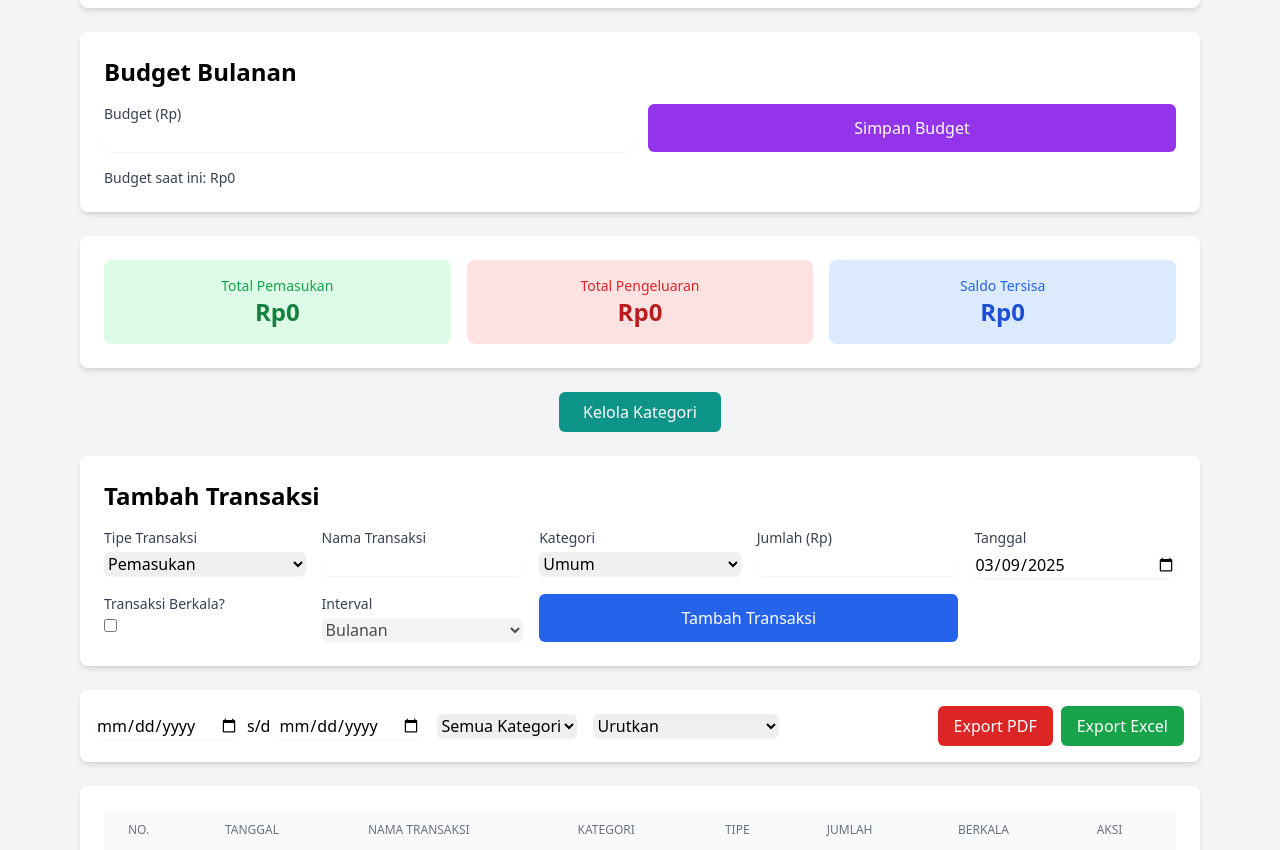
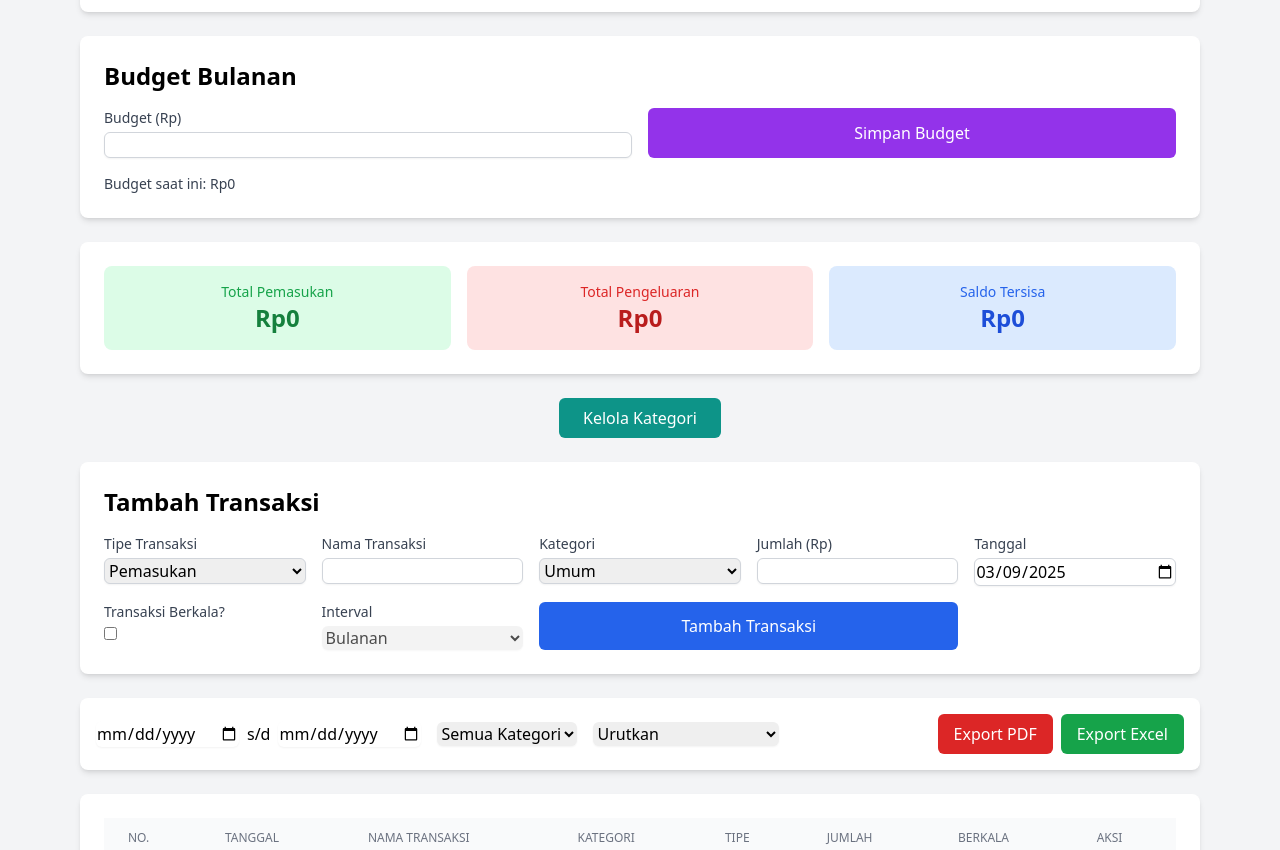
Before and after one commit to gal123-png/Kelola-Keuangan, a plain HTML site: page index.html in a window 1280 px wide. Shown: the part 1076-1926 px from the top of the page. Drawn offline with nearby package versions, Linux system fonts and the light colour scheme.

Commit message:
Update index.html

```diff
--- a/index.html
+++ b/index.html
@@ -1,5 +1,6 @@
 <!DOCTYPE html>
 <html lang="en">
+
 <head>
     <meta charset="UTF-8" />
     <meta name="viewport" content="width=device-width, initial-scale=1.0" />
@@ -9,6 +10,7 @@
     <!-- Chart.js untuk dashboard -->
     <script src="https://cdn.jsdelivr.net/npm/chart.js"></script>
 </head>
+
 <body class="bg-gray-100">
     <!-- Header Aplikasi -->
     <header class="bg-blue-600 text-white py-6 shadow-md">
@@ -25,13 +27,19 @@
             <form id="headerForm" class="grid grid-cols-1 gap-4">
                 <div>
                     <label class="block text-sm font-medium text-gray-700">Nama</label>
-          <input type="text" id="headerName" class="mt-1 block w-full rounded-md border-gray-300 shadow-sm focus:border-blue-500 focus:ring-blue-500" required />
+                    <input type="text" id="headerName"
+                        class="mt-1 block w-full rounded-md border border-gray-300 shadow-sm focus:border-blue-500 focus:ring-blue-500"
+                        required />
                 </div>
                 <div>
                     <label class="block text-sm font-medium text-gray-700">Deskripsi</label>
-          <textarea id="headerDescription" class="mt-1 block w-full rounded-md border-gray-300 shadow-sm focus:border-blue-500 focus:ring-blue-500" required></textarea>
+                    <textarea id="headerDescription"
+                        class="mt-1 block w-full rounded-md border border-gray-300 shadow-sm focus:border-blue-500 focus:ring-blue-500"
+                        required></textarea>
                 </div>
-        <button type="submit" class="w-full bg-indigo-600 text-white py-2 rounded-md hover:bg-indigo-700 transition-colors">Simpan Informasi</button>
+                <button type="submit"
+                    class="w-full bg-indigo-600 text-white py-2 rounded-md hover:bg-indigo-700 transition-colors">Simpan
+                    Informasi</button>
             </form>
         </section>
 
@@ -47,9 +55,13 @@
             <form id="budgetForm" class="grid grid-cols-1 md:grid-cols-2 gap-4">
                 <div>
                     <label class="block text-sm font-medium text-gray-700">Budget (Rp)</label>
-          <input type="text" id="monthlyBudget" class="mt-1 block w-full rounded-md border-gray-300 shadow-sm focus:border-blue-500 focus:ring-blue-500" required />
+                    <input type="text" id="monthlyBudget"
+                        class="mt-1 block w-full rounded-md border border-gray-300 shadow-sm focus:border-blue-500 focus:ring-blue-500"
+                        required />
                 </div>
-        <button type="submit" class="md:col-span-1 bg-purple-600 text-white py-2 rounded-md hover:bg-purple-700 transition-colors">Simpan Budget</button>
+                <button type="submit"
+                    class="md:col-span-1 bg-purple-600 text-white py-2 rounded-md hover:bg-purple-700 transition-colors">Simpan
+                    Budget</button>
             </form>
             <p class="mt-4 text-sm text-gray-700">Budget saat ini: <span id="currentBudget">Rp0</span></p>
         </section>
@@ -74,7 +86,9 @@
 
         <!-- Kelola Kategori -->
         <section class="text-center">
-      <button id="manageCategoryBtn" class="bg-teal-600 text-white px-6 py-2 rounded-md hover:bg-teal-700 transition-colors">Kelola Kategori</button>
+            <button id="manageCategoryBtn"
+                class="bg-teal-600 text-white px-6 py-2 rounded-md hover:bg-teal-700 transition-colors">Kelola
+                Kategori</button>
         </section>
 
         <!-- Form Transaksi -->
@@ -83,26 +97,34 @@
             <form id="transactionForm" class="grid grid-cols-1 md:grid-cols-5 gap-4">
                 <div class="md:col-span-1">
                     <label class="block text-sm font-medium text-gray-700">Tipe Transaksi</label>
-          <select id="type" class="mt-1 block w-full rounded-md border-gray-300 shadow-sm focus:border-blue-500 focus:ring-blue-500">
+                    <select id="type"
+                        class="mt-1 block w-full rounded-md border border-gray-300 shadow-sm focus:border-blue-500 focus:ring-blue-500">
                         <option value="income">Pemasukan</option>
                         <option value="expense">Pengeluaran</option>
                     </select>
                 </div>
                 <div class="md:col-span-1">
                     <label class="block text-sm font-medium text-gray-700">Nama Transaksi</label>
-          <input type="text" id="name" class="mt-1 block w-full rounded-md border-gray-300 shadow-sm focus:border-blue-500 focus:ring-blue-500" required />
+                    <input type="text" id="name"
+                        class="mt-1 block w-full rounded-md border border-gray-300 shadow-sm focus:border-blue-500 focus:ring-blue-500"
+                        required />
                 </div>
                 <div class="md:col-span-1">
                     <label class="block text-sm font-medium text-gray-700">Kategori</label>
-          <select id="category" class="mt-1 block w-full rounded-md border-gray-300 shadow-sm focus:border-blue-500 focus:ring-blue-500"></select>
+                    <select id="category"
+                        class="mt-1 block w-full rounded-md border border-gray-300 shadow-sm focus:border-blue-500 focus:ring-blue-500"></select>
                 </div>
                 <div class="md:col-span-1">
                     <label class="block text-sm font-medium text-gray-700">Jumlah (Rp)</label>
-          <input type="text" id="amount" class="mt-1 block w-full rounded-md border-gray-300 shadow-sm focus:border-blue-500 focus:ring-blue-500" required />
+                    <input type="text" id="amount"
+                        class="mt-1 block w-full rounded-md border border-gray-300 shadow-sm focus:border-blue-500 focus:ring-blue-500"
+                        required />
                 </div>
                 <div class="md:col-span-1">
                     <label class="block text-sm font-medium text-gray-700">Tanggal</label>
-          <input type="date" id="date" class="mt-1 block w-full rounded-md border-gray-300 shadow-sm focus:border-blue-500 focus:ring-blue-500" required />
+                    <input type="date" id="date"
+                        class="mt-1 block w-full rounded-md border border-gray-300 shadow-sm focus:border-blue-500 focus:ring-blue-500"
+                        required />
                 </div>
                 <!-- Recurring & Interval -->
                 <div class="md:col-span-1">
@@ -111,13 +133,17 @@
                 </div>
                 <div class="md:col-span-1">
                     <label class="block text-sm font-medium text-gray-700">Interval</label>
-          <select id="interval" class="mt-1 block w-full rounded-md border-gray-300 shadow-sm focus:border-blue-500 focus:ring-blue-500" disabled>
+                    <select id="interval"
+                        class="mt-1 block w-full rounded-md border-gray-300 shadow-sm focus:border-blue-500 focus:ring-blue-500"
+                        disabled>
                         <option value="weekly">Mingguan</option>
                         <option value="monthly" selected>Bulanan</option>
                         <option value="yearly">Tahunan</option>
                     </select>
                 </div>
-        <button type="submit" class="md:col-span-2 bg-blue-600 text-white py-2 rounded-md hover:bg-blue-700 transition-colors">Tambah Transaksi</button>
+                <button type="submit"
+                    class="md:col-span-2 bg-blue-600 text-white py-2 rounded-md hover:bg-blue-700 transition-colors">Tambah
+                    Transaksi</button>
             </form>
         </section>
 
@@ -144,8 +170,12 @@
                     </div>
                 </div>
                 <div class="flex gap-2">
-          <button id="exportPdfBtn" class="bg-red-600 text-white px-4 py-2 rounded-md hover:bg-red-700 transition-colors">Export PDF</button>
-          <button id="exportExcelBtn" class="bg-green-600 text-white px-4 py-2 rounded-md hover:bg-green-700 transition-colors">Export Excel</button>
+                    <button id="exportPdfBtn"
+                        class="bg-red-600 text-white px-4 py-2 rounded-md hover:bg-red-700 transition-colors">Export
+                        PDF</button>
+                    <button id="exportExcelBtn"
+                        class="bg-green-600 text-white px-4 py-2 rounded-md hover:bg-green-700 transition-colors">Export
+                        Excel</button>
                 </div>
             </div>
         </section>
@@ -175,7 +205,9 @@
         <section class="bg-white p-6 rounded-lg shadow-md">
             <h2 class="text-2xl font-semibold mb-4">Tips Keuangan</h2>
             <p id="financialTip" class="text-gray-700">[Tip akan muncul di sini]</p>
-      <button id="refreshTipBtn" class="mt-4 bg-indigo-600 text-white px-4 py-2 rounded-md hover:bg-indigo-700 transition-colors">Ganti Tip</button>
+            <button id="refreshTipBtn"
+                class="mt-4 bg-indigo-600 text-white px-4 py-2 rounded-md hover:bg-indigo-700 transition-colors">Ganti
+                Tip</button>
         </section>
     </main>
 
@@ -186,26 +218,34 @@
             <form id="editForm" class="space-y-4">
                 <div>
                     <label class="block text-sm font-medium text-gray-700">Tipe Transaksi</label>
-          <select id="editType" class="mt-1 block w-full rounded-md border-gray-300 shadow-sm focus:border-blue-500 focus:ring-blue-500">
+                    <select id="editType"
+                        class="mt-1 block w-full rounded-md border-gray-300 shadow-sm focus:border-blue-500 focus:ring-blue-500">
                         <option value="income">Pemasukan</option>
                         <option value="expense">Pengeluaran</option>
                     </select>
                 </div>
                 <div>
                     <label class="block text-sm font-medium text-gray-700">Nama Transaksi</label>
-          <input type="text" id="editName" class="mt-1 block w-full rounded-md border-gray-300 shadow-sm focus:border-blue-500 focus:ring-blue-500" required />
+                    <input type="text" id="editName"
+                        class="mt-1 block w-full rounded-md border-gray-300 shadow-sm focus:border-blue-500 focus:ring-blue-500"
+                        required />
                 </div>
                 <div>
                     <label class="block text-sm font-medium text-gray-700">Kategori</label>
-          <select id="editCategory" class="mt-1 block w-full rounded-md border-gray-300 shadow-sm focus:border-blue-500 focus:ring-blue-500"></select>
+                    <select id="editCategory"
+                        class="mt-1 block w-full rounded-md border-gray-300 shadow-sm focus:border-blue-500 focus:ring-blue-500"></select>
                 </div>
                 <div>
                     <label class="block text-sm font-medium text-gray-700">Jumlah (Rp)</label>
-          <input type="text" id="editAmount" class="mt-1 block w-full rounded-md border-gray-300 shadow-sm focus:border-blue-500 focus:ring-blue-500" required />
+                    <input type="text" id="editAmount"
+                        class="mt-1 block w-full rounded-md border-gray-300 shadow-sm focus:border-blue-500 focus:ring-blue-500"
+                        required />
                 </div>
                 <div>
                     <label class="block text-sm font-medium text-gray-700">Tanggal</label>
-          <input type="date" id="editDate" class="mt-1 block w-full rounded-md border-gray-300 shadow-sm focus:border-blue-500 focus:ring-blue-500" required />
+                    <input type="date" id="editDate"
+                        class="mt-1 block w-full rounded-md border-gray-300 shadow-sm focus:border-blue-500 focus:ring-blue-500"
+                        required />
                 </div>
                 <!-- Recurring di Modal Edit -->
                 <div>
@@ -214,15 +254,19 @@
                 </div>
                 <div>
                     <label class="block text-sm font-medium text-gray-700">Interval</label>
-          <select id="editInterval" class="mt-1 block w-full rounded-md border-gray-300 shadow-sm focus:border-blue-500 focus:ring-blue-500" disabled>
+                    <select id="editInterval"
+                        class="mt-1 block w-full rounded-md border-gray-300 shadow-sm focus:border-blue-500 focus:ring-blue-500"
+                        disabled>
                         <option value="weekly">Mingguan</option>
                         <option value="monthly" selected>Bulanan</option>
                         <option value="yearly">Tahunan</option>
                     </select>
                 </div>
                 <div class="flex justify-end space-x-2">
-          <button type="button" id="cancelEditBtn" class="bg-gray-300 text-gray-800 px-4 py-2 rounded-md hover:bg-gray-400">Batal</button>
-          <button type="submit" class="bg-blue-600 text-white px-4 py-2 rounded-md hover:bg-blue-700">Simpan</button>
+                    <button type="button" id="cancelEditBtn"
+                        class="bg-gray-300 text-gray-800 px-4 py-2 rounded-md hover:bg-gray-400">Batal</button>
+                    <button type="submit"
+                        class="bg-blue-600 text-white px-4 py-2 rounded-md hover:bg-blue-700">Simpan</button>
                 </div>
             </form>
         </div>
@@ -236,11 +280,14 @@
                 <!-- Daftar kategori akan tampil di sini -->
             </div>
             <div class="mb-4">
-        <input type="text" id="newCategory" placeholder="Kategori baru" class="mt-1 block w-full rounded-md border-gray-300 shadow-sm focus:border-blue-500 focus:ring-blue-500" />
+                <input type="text" id="newCategory" placeholder="Kategori baru"
+                    class="mt-1 block w-full rounded-md border-gray-300 shadow-sm focus:border-blue-500 focus:ring-blue-500" />
             </div>
             <div class="flex justify-end space-x-2">
-        <button type="button" id="closeCategoryModal" class="bg-gray-300 text-gray-800 px-4 py-2 rounded-md hover:bg-gray-400">Tutup</button>
-        <button type="button" id="addCategoryBtn" class="bg-blue-600 text-white px-4 py-2 rounded-md hover:bg-blue-700">Tambah</button>
+                <button type="button" id="closeCategoryModal"
+                    class="bg-gray-300 text-gray-800 px-4 py-2 rounded-md hover:bg-gray-400">Tutup</button>
+                <button type="button" id="addCategoryBtn"
+                    class="bg-blue-600 text-white px-4 py-2 rounded-md hover:bg-blue-700">Tambah</button>
             </div>
         </div>
     </div>
@@ -668,6 +715,13 @@
                 document.getElementById('newCategory').value = '';
             }
         });
+
+        document.getElementById('monthlyBudget').addEventListener('input', (e) => {
+            let numericValue = e.target.value.replace(/\D/g, "");
+            e.target.value = formatRupiah(numericValue);
+        });
+
     </script>
 </body>
+
 </html>
```
Lines whose indentation alone changed are shown as unchanged.
